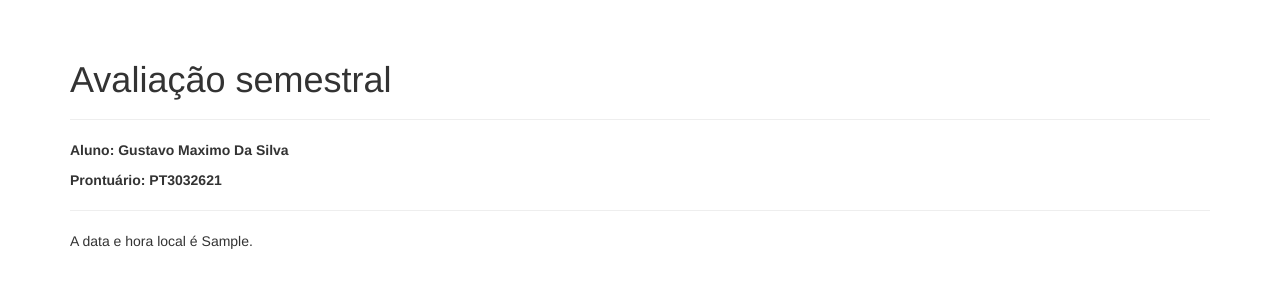
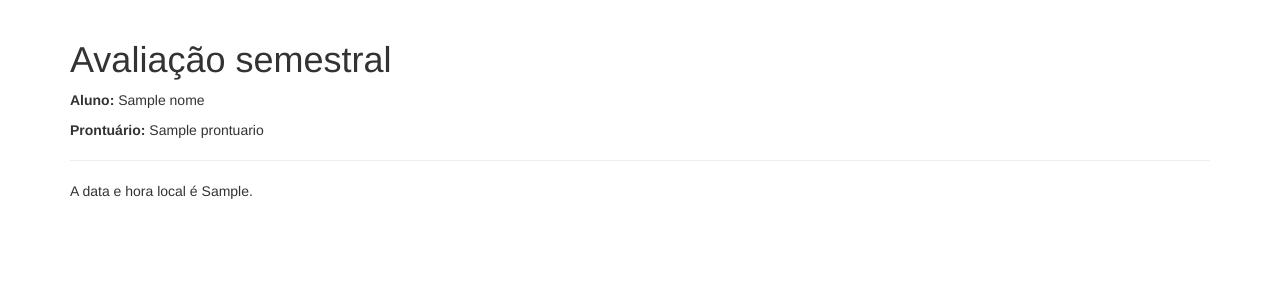
Before and after one commit to PT3032621-PTBDSWS/semana17, a Python web app: template app/templates/index.html in a window 1280 px wide. Shown: the part 102-402 px from the top of the page. Run offline with Jinja, Linux system fonts and the light colour scheme; the template is opened without the code that fills it: most values are stand-ins (such as "Sample title", 1, 10 or a date in 2020); some libraries are stand-ins or nearby versions.

Commit message:
Update index.html

```diff
--- a/app/templates/index.html
+++ b/app/templates/index.html
@@ -1,13 +1,12 @@
 {% extends "base.html" %}
 
 {% block page_content %}
-<div class="page-header">
-    <h1>Avaliação semestral</h1>
-</div>
+<h1>Avaliação semestral</h1>
 
-<p><strong>Aluno: Gustavo Maximo Da Silva</strong></p>
-<p><strong>Prontuário: PT3032621</strong></p>
+<p><strong>Aluno:</strong> {{ nome }}</p>
+<p><strong>Prontuário:</strong> {{ prontuario }}</p>
 
 <hr>
+
 <p>A data e hora local é {{ data_hora }}.</p>
 {% endblock %}
```
